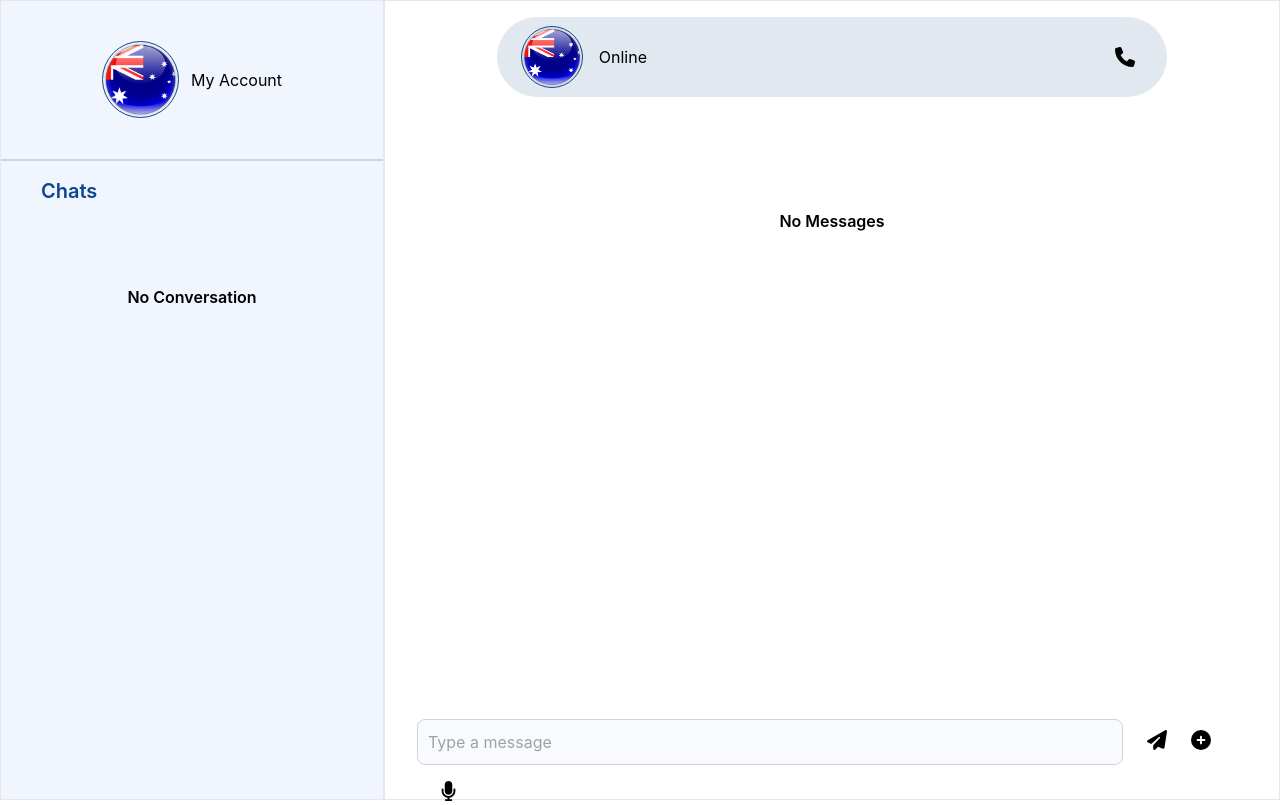
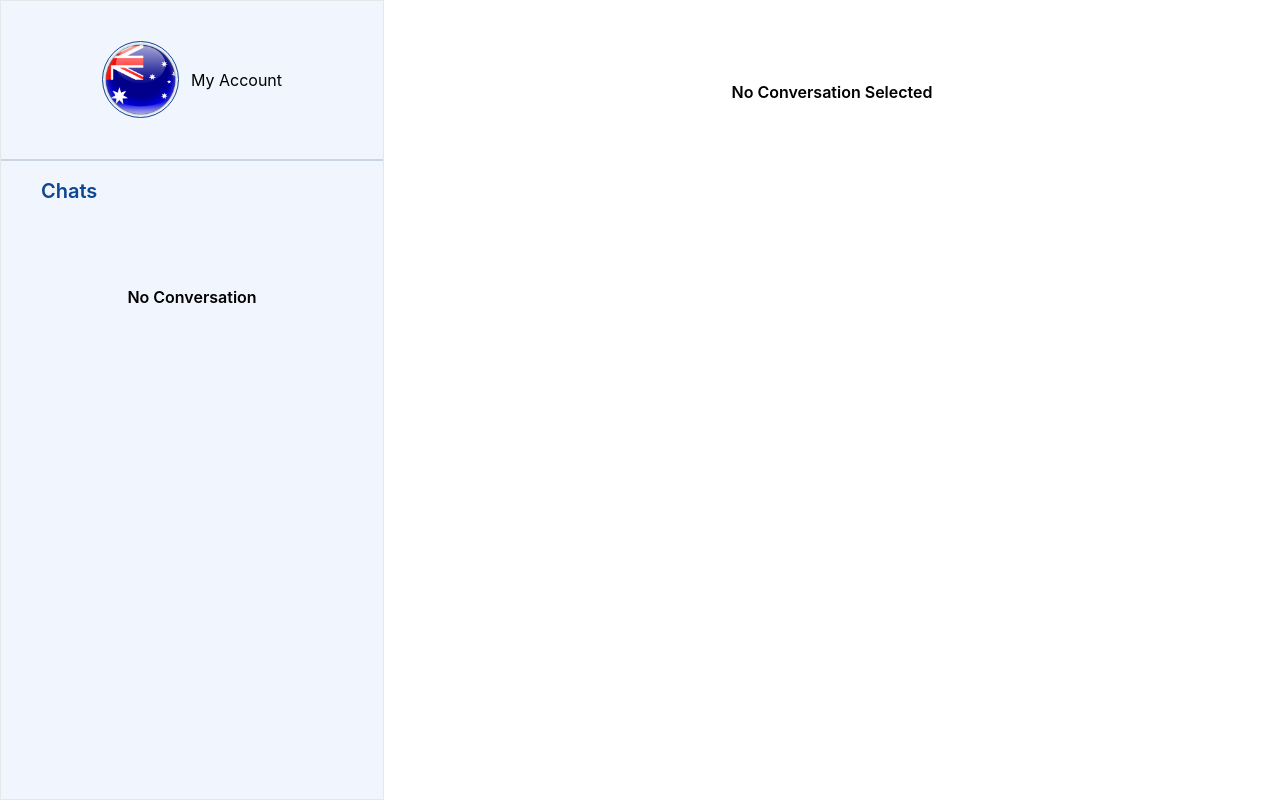
Before and after one commit to Nisarsaeed/real-time-chat-application, a React (Vite) app in the folder frontend/: page / in a window 1280 px wide. Built offline with nearby package versions, Linux system fonts and the light colour scheme.

Commit message:
feat: Conditionally render message column based on receiver user

```diff
--- a/frontend/src/modules/Dashboard/index.jsx
+++ b/frontend/src/modules/Dashboard/index.jsx
@@ -13,9 +13,11 @@ export const Dashboard = () => {
   const [userDetail, setUserDetail] = useState(
     JSON.parse(localStorage.getItem("user:detail"))
   );
-    const [newInputmessage, setNewInputMessage] = useState('');
+  const [newInputmessage, setNewInputMessage] = useState("");
   const [conversations, setConversations] = useState([]);
-    const [conversationMessages, setConversationMessages] = useState([]);
+  const [conversationMessages, setConversationMessages] = useState({});
+  console.log(conversationMessages, "messages");
+  console.log(conversations, "cov");
 
   useEffect(() => {
     const fetchConversations = async () => {
@@ -44,7 +46,7 @@ export const Dashboard = () => {
     fetchConversations();
   }, [userDetail]);
 
-    const fetchConversationMessages = async (conversationId) => {
+  const fetchConversationMessages = async (conversationId, user) => {
     try {
       const res = await fetch(
         `http://localhost:8000/api/message/${conversationId}`,
@@ -61,7 +63,7 @@ export const Dashboard = () => {
       }
 
       const resData = await res.json();
-            setConversationMessages(resData);
+      setConversationMessages({ messages: resData, reciever: user });
     } catch (error) {
       console.error("Error fetching messages:", error);
     }
@@ -87,7 +89,9 @@ export const Dashboard = () => {
               conversations.map(({ conversationId, user }) => (
                 <div
                   className="p-4 my-4 flex itemscenter hover:bg-slate-200 border-b-2 hover:rounded-lg  cursor-pointer"
-                                    onClick={() => fetchConversationMessages(conversationId)}
+                  onClick={() =>
+                    fetchConversationMessages(conversationId, user)
+                  }
                   key={conversationId}
                 >
                   <div className="border border-primary rounded-full">
@@ -107,13 +111,16 @@ export const Dashboard = () => {
           </div>
         </div>
       </div>
+      {conversationMessages?.reciever?.Name ? (
         <div className="w-[70%] border h-full ">
           <div className="py-4 px-6 my-4 h-[10%] flex items-center bg-slate-200 rounded-[3rem]   w-[75%] mx-auto">
             <div className="border border-primary rounded-full">
               <img src={Avatar} alt="user-img" width={60} height={60} />
             </div>
             <div className="ml-4 cursor-pointer">
-                        <p className="font-medium">{conversations.user?.Name}</p>
+              <p className="font-medium">
+                {conversationMessages.reciever.Name}
+              </p>
               <p className="font-mute">Online</p>
             </div>
             <FontAwesomeIcon
@@ -123,8 +130,9 @@ export const Dashboard = () => {
           </div>
           <div className="overflow-y-scroll h-[70%] w-full">
             <div className="px-8 py-4">
-                        {conversationMessages.length > 0 ? (
-                            conversationMessages.map(({ user: { id } = {}, message }, index) => {
+              {conversationMessages.messages.length > 0 ? (
+                conversationMessages.messages.map(
+                  ({ user: { id } = {}, message }, index) => {
                     if (id === userDetail?.id) {
                       return (
                         <div
@@ -144,7 +152,8 @@ export const Dashboard = () => {
                         </div>
                       );
                     }
-                            })
+                  }
+                )
               ) : (
                 <div className="mt-[5rem] text-large font-semibold text-center">
                   No Messages
@@ -153,7 +162,13 @@ export const Dashboard = () => {
             </div>
           </div>
           <div className="p-8 h-[10%]">
-                    <Input type="text" placeholder='Type a message' className='w-[85%]' value={newInputmessage} onChange={(e) => setNewInputMessage(e.target.value)} />
+            <Input
+              type="text"
+              placeholder="Type a message"
+              className="w-[85%]"
+              value={newInputmessage}
+              onChange={(e) => setNewInputMessage(e.target.value)}
+            />
             <FontAwesomeIcon
               icon={faPaperPlane}
               className="ml-6 h-5 cursor-pointer"
@@ -168,6 +183,11 @@ export const Dashboard = () => {
             />
           </div>
         </div>
+      ) : (
+        <div className="mt-[5rem] text-large font-semibold text-center w-[70%]">
+          No Conversation Selected
+        </div>
+      )}
     </div>
   );
 };
```
Lines whose indentation alone changed are shown as unchanged.
